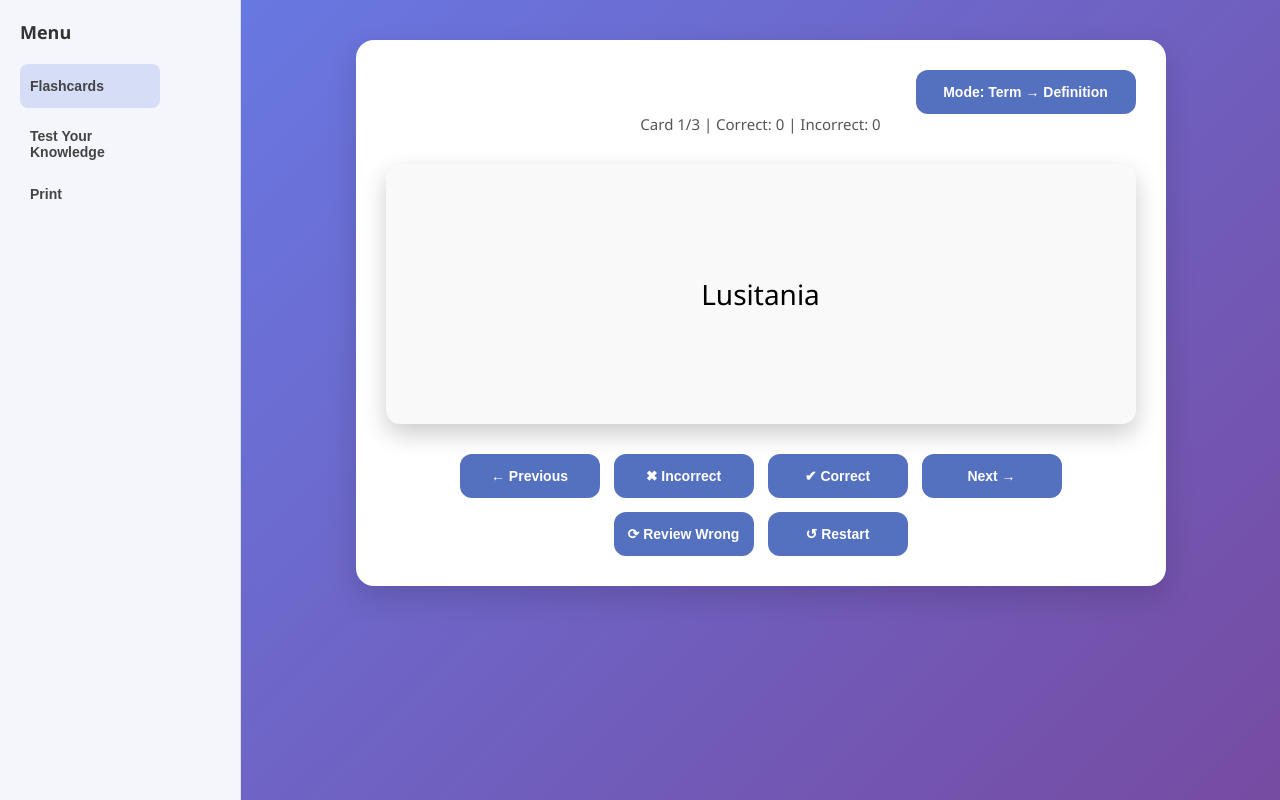
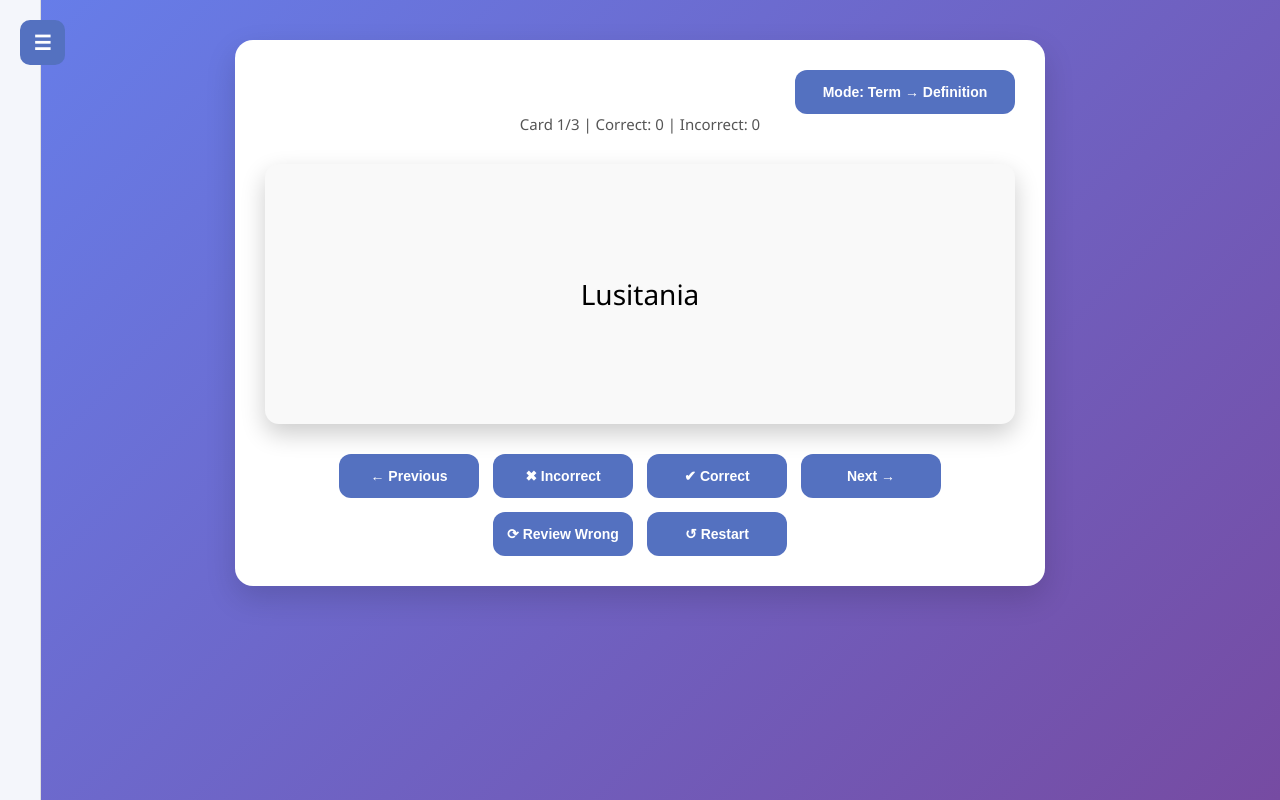
Before and after one commit to shirhaim2009-blip/KnowIt-falshcards, a plain HTML site: page index.html in a window 1280 px wide. Drawn offline with Linux system fonts and the light colour scheme.

Commit message:
Update 22 index.html

```diff
--- a/index.html
+++ b/index.html
@@ -12,32 +12,46 @@
 margin:0;
 display:flex;
 height:100vh;
+overflow:hidden;
 }
 
-/* NEW LIGHT SIDEBAR */
+/* SIDEBAR (COLLAPSIBLE) */
 
 .sidebar{
-width:200px;
+position:fixed;
+left:-220px;
+top:0;
+width:220px;
+height:100%;
 background:#f4f6fb;
 border-right:1px solid #ddd;
 display:flex;
 flex-direction:column;
 padding:20px;
 gap:10px;
+transition:.3s;
+z-index:1000;
+}
+
+.sidebar.open{
+left:0;
 }
 
 .sidebar h2{
 margin:0 0 10px 0;
 font-size:18px;
 color:#333;
+text-align:center;
 }
+
+/* MENU BUTTONS */
 
 .tab-btn{
 background:none;
 border:none;
 color:#444;
-text-align:left;
-padding:10px;
+text-align:center;   /* FIXED alignment */
+padding:12px;
 border-radius:8px;
 cursor:pointer;
 font-size:14px;
@@ -53,21 +67,36 @@
 font-weight:600;
 }
 
+/* TOGGLE BUTTON */
+
+.menu-toggle{
+position:fixed;
+top:20px;
+left:20px;
+width:45px;
+height:45px;
+border:none;
+border-radius:10px;
+background:#5471c0;
+color:white;
+font-size:20px;
+cursor:pointer;
+z-index:1100;
+}
+
 /* MAIN */
 
 .main{
 flex:1;
 padding:40px;
 overflow:auto;
+width:100%;
 }
 
-.tab{
-display:none;
-}
+/* TABS */
 
-.tab.active{
-display:block;
-}
+.tab{display:none;}
+.tab.active{display:block;}
 
 /* CONTAINER */
 
@@ -166,7 +195,7 @@
 /* TEXT */
 
 #knowledgeTitle{
-font-size:30px;
+font-size:32px;
 text-align:center;
 margin-bottom:6px;
 }
@@ -232,8 +261,11 @@
 
 <body>
 
+<!-- MENU BUTTON -->
+<button class="menu-toggle" onclick="toggleMenu()">☰</button>
+
 <!-- SIDEBAR -->
-<div class="sidebar">
+<div class="sidebar" id="sidebar">
 <h2>Menu</h2>
 <button class="tab-btn active" onclick="openTab('study', this)">Flashcards</button>
 <button class="tab-btn" onclick="openTab('test', this)">Test Your Knowledge</button>
@@ -243,7 +275,6 @@
 <!-- MAIN -->
 <div class="main">
 
-<!-- FLASHCARDS -->
 <div id="study" class="tab active">
 <div class="container">
 
@@ -273,7 +304,6 @@
 </div>
 </div>
 
-<!-- TEST -->
 <div id="test" class="tab">
 <div class="container">
 
@@ -300,7 +330,6 @@
 </div>
 </div>
 
-<!-- PRINT -->
 <div id="print" class="tab">
 <div class="container">
 
@@ -321,7 +350,14 @@
 
 <script>
 
-/* TAB FIX (important change) */
+/* MENU TOGGLE */
+
+function toggleMenu(){
+document.getElementById("sidebar").classList.toggle("open");
+}
+
+/* TAB SWITCH */
+
 function openTab(tabId, btn){
 document.querySelectorAll(".tab").forEach(t=>t.classList.remove("active"));
 document.getElementById(tabId).classList.add("active");
@@ -371,8 +407,6 @@
 
 flashcard.onclick=()=>flashcard.classList.toggle("flipped");
 
-/* NAVIGATION */
-
 function getWrongIndexes(){
 return cards.map((c,i)=>c.status==="incorrect"?i:null).filter(i=>i!==null);
 }
@@ -399,8 +433,6 @@
 show();
 };
 
-/* MARK */
-
 document.getElementById("correct").onclick=()=>{
 cards[current].status="correct";
 show();
@@ -411,23 +443,17 @@
 show();
 };
 
-/* REVIEW WRONG FIXED */
-
 document.getElementById("review").onclick=()=>{
 let wrong=getWrongIndexes();
-
 if(wrong.length===0){
 alert("No incorrect cards yet!");
 return;
 }
-
 reviewMode=true;
 current=wrong[0];
 document.getElementById("reviewIndicator").style.display="block";
 show();
 };
-
-/* RESET */
 
 document.getElementById("reset").onclick=()=>{
 cards.forEach(c=>c.status=null);
@@ -436,8 +462,6 @@
 document.getElementById("reviewIndicator").style.display="none";
 show();
 };
-
-/* MODE */
 
 document.getElementById("toggleMode").onclick=()=>{
 studyMode = studyMode==="term"?"def":"term";
@@ -453,6 +477,7 @@
 k=(k+1)%cards.length;
 document.getElementById("termPrompt").innerText=cards[k].term;
 };
+
 document.getElementById("prevTerm").onclick=()=>{
 k=(k-1+cards.length)%cards.length;
 document.getElementById("termPrompt").innerText=cards[k].term;
```
